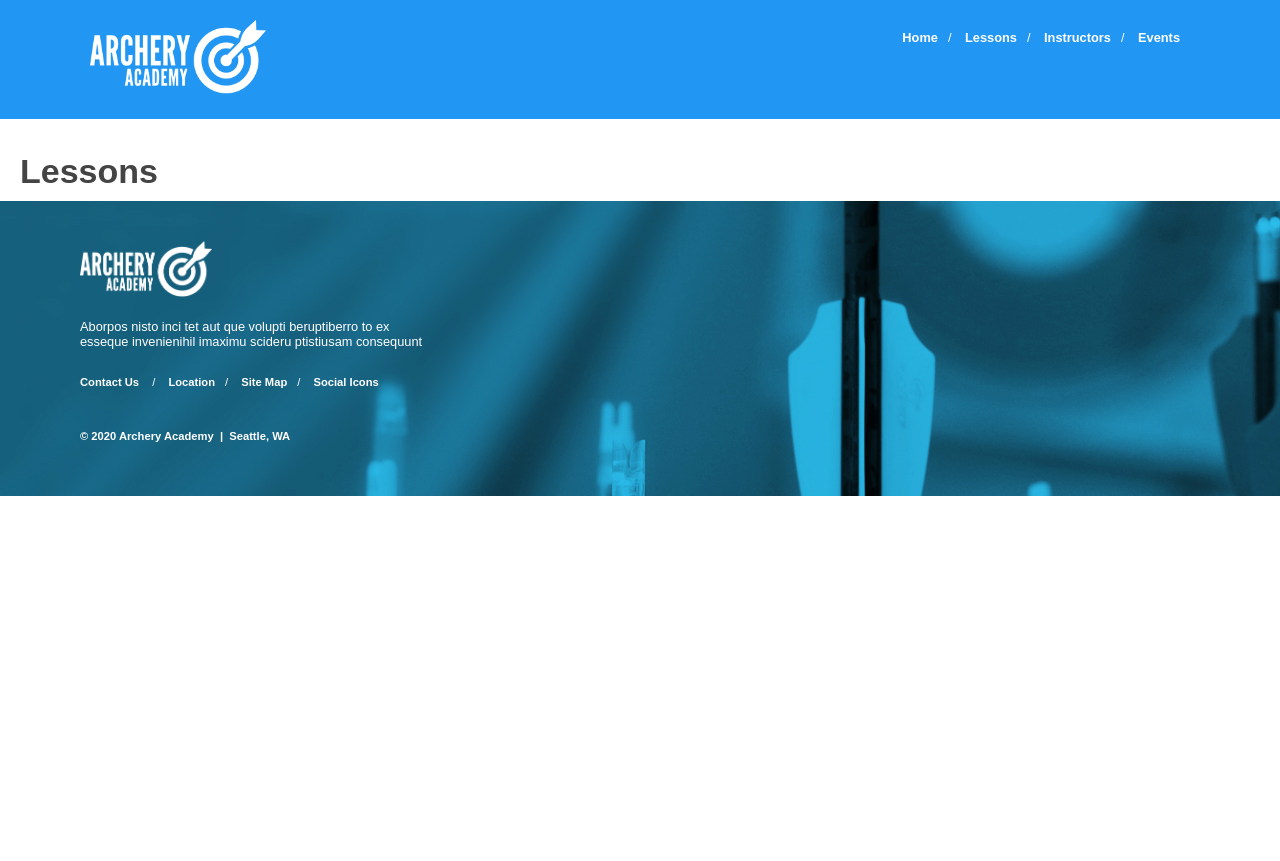
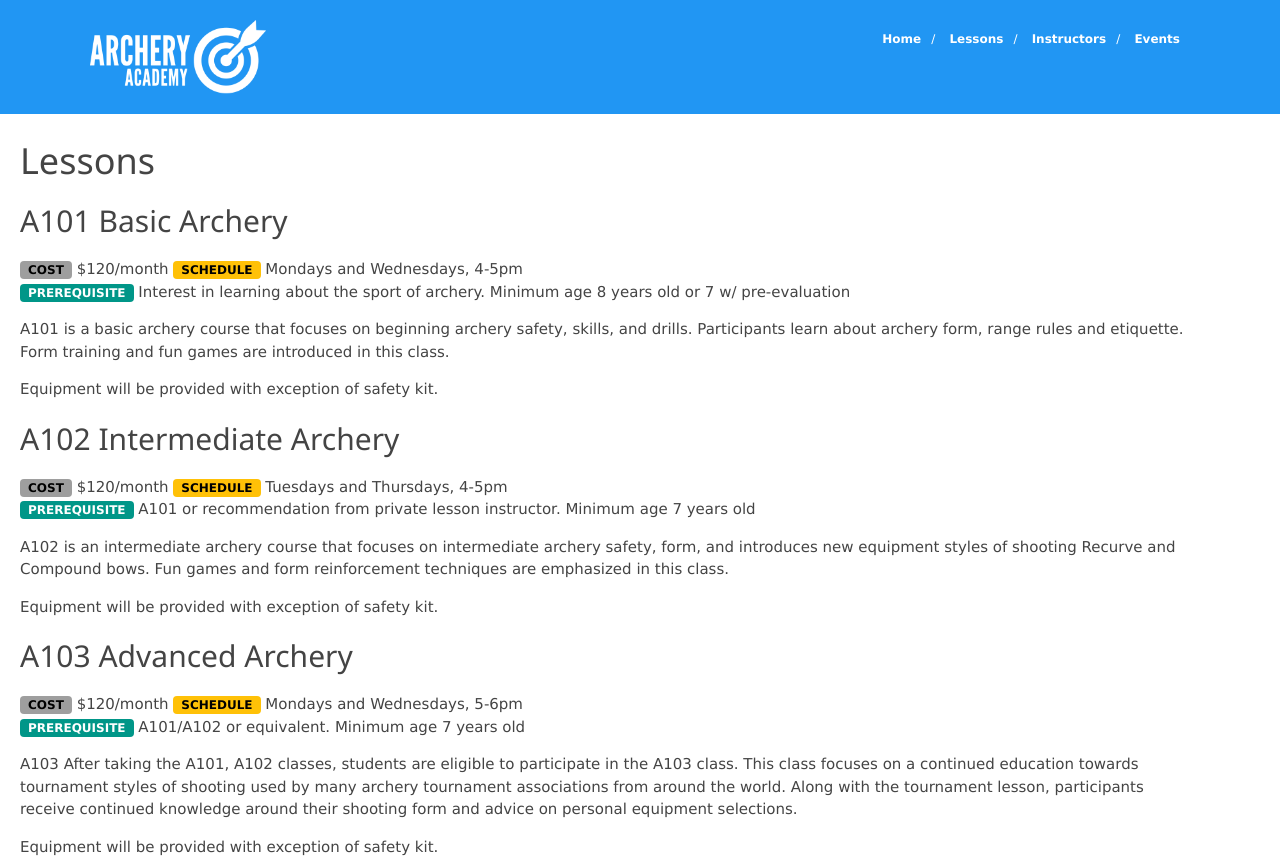
Before and after one commit to ElingVoon/Lesson-07, a plain HTML site: page lessons.html in a window 1280 px wide. Shown: the top 861 px of the page. Before the commit the page ends 800 px from the top, so only its background shows below. Drawn offline with nearby package versions, Linux system fonts and the light colour scheme.

Commit message:
Add files via upload

```diff
--- a/lessons.html
+++ b/lessons.html
@@ -2,15 +2,16 @@
 <html lang="en" dir="ltr">
   <head>
     <meta charset="utf-8">
-    <title>Straight to the Point Archery Home
+    <title>Lessons
     </title>
     <link rel="stylesheet" href="css/styles.css">
+    <link rel="stylesheet" href="https://www.w3schools.com/w3css/4/w3.css">
   </head>
 
   <body>
     <div class="grid-container">
       <div class="grid-item item1">
-        <img id="logo" src="images/archeryAcademy-logo-white.png" width="176" height="74" alt="Straight to the Point Archery Logo" />
+        <img id="logo" src="images/archeryAcademy-logo-white.png" width="246" height="74" alt="Straight to the Point Archery Logo" />
 
         <nav>
           <ul>
@@ -21,18 +22,71 @@
           </ul>
           </nav>
       </div>
+    <main>
+
 
       <div class="grid-item item2"><h1>Lessons</h1>
+        <article class="">
+          <h2>A101 Basic Archery</h2>
+          <p><span class="w3-tag w3-small w3-round w3-gray"><strong>COST</strong></span>&nbsp;<span class="schedule">$120/month</span>&nbsp;<span class="w3-tag w3-small w3-round w3-amber"><strong>SCHEDULE</strong></span>&nbsp;<span class="schedule">Mondays and Wednesdays, 4-5pm</span>
+
+          <br><span class="w3-tag w3-small w3-round w3-teal">
+          <strong>PREREQUISITE</strong></span>&nbsp;<span class="prereq">Interest in learning about the sport of archery. Minimum age 8 years old or 7 w/ pre-evaluation</span>
+
+
+
+          <p>A101 is a basic archery course that focuses on beginning archery safety, skills, and drills. Participants learn about archery form, range rules and etiquette. Form training and fun games are introduced in this class.</p>
+
+          <p>Equipment will be provided with exception of safety kit.
+        </article>
+
+        <article class="">
+          <h2>A102 Intermediate Archery</h2>
+          <p><span class="w3-tag w3-small w3-round w3-gray"><strong>COST</strong></span>&nbsp;<span class="schedule">$120/month</span>&nbsp;<span class="w3-tag w3-small w3-round w3-amber"><strong>SCHEDULE</strong></span>&nbsp;<span class="schedule">Tuesdays and Thursdays, 4-5pm</span>
+
+          <br><span class="w3-tag w3-small w3-round w3-teal">
+            <strong>PREREQUISITE</strong></span>&nbsp;<span class="prereq">A101 or recommendation from private lesson instructor. Minimum age 7 years old</span>
+
+          <p>A102 is an intermediate archery course that focuses on intermediate archery safety, form, and introduces new equipment styles of shooting Recurve and Compound bows. Fun games and form reinforcement techniques are emphasized in this class.</p>
+
+          <p>Equipment will be provided with exception of safety kit.</p>
+      </article>
+
+
+      <article class="">
+        <h2>A103 Advanced Archery</h2>
+
+          <p><span class="w3-tag w3-small w3-round w3-gray"><strong>COST</strong></span>&nbsp;<span class="schedule">$120/month</span>&nbsp;<span class="w3-tag w3-small w3-round w3-amber"><strong>SCHEDULE</strong></span>&nbsp;<span class="schedule">Mondays and Wednesdays, 5-6pm</span>
+
+            <br><span class="w3-tag w3-small w3-round w3-teal">
+              <strong>PREREQUISITE</strong></span>&nbsp;<span class="prereq">A101/A102 or equivalent. Minimum age 7 years old</span>
+
+        <p>A103 After taking the A101, A102 classes, students are eligible to participate in the A103 class. This class focuses on a continued education towards tournament styles of shooting used by many archery tournament associations from around the world. Along with the tournament lesson, participants receive continued knowledge around their shooting form and advice on personal equipment selections.</p>
+
+
+
+        <p>Equipment will be provided with exception of safety kit.</p>
+      </article>
+
+
       </div>
+    </main>
 
+      <div class="grid-item item3.1">
     </div>
+
+</div>
+
+
+
 
 
     <!-- footer Content -->
         <footer class="footer">
-          <img id="footerlogo" src="images/archeryAcademy-logo-white.png" width="132" height="56" alt="Company Logo" />
+          <img id="footerlogo" src="images/archeryAcademy-logo-white.png" width="212" height="56" alt="Company Logo" />
 
           <h4>Aborpos nisto inci tet aut que volupti beruptiberro to ex<br> esseque invenienihil imaximu scideru ptistiusam consequunt</h4>
+
 
           <nav class="nav-footer">
             <ul>
```
